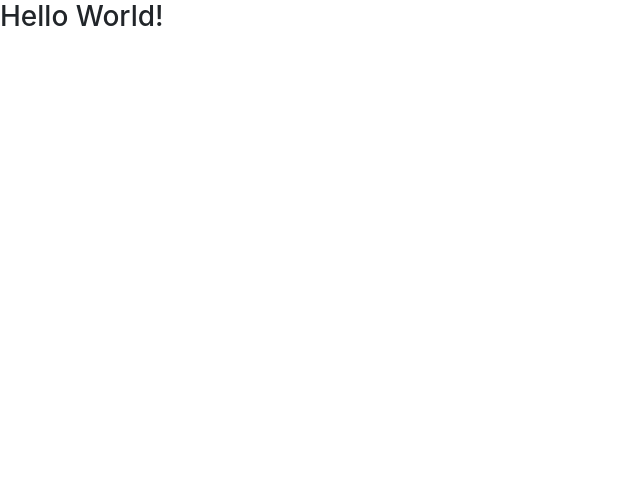
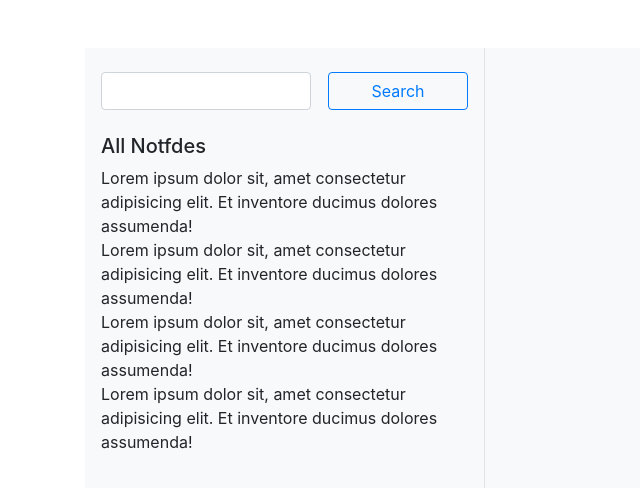
Before and after one commit to DawidKopys/notify, a React app: page / in a window 1280 px wide. Shown: the top 488 px of the page, without its empty margins (0-640 px from the left). Built offline with nearby package versions, Linux system fonts and the light colour scheme.

Commit message:
Initial layout

```diff
--- a/src/App.js
+++ b/src/App.js
@@ -3,6 +3,41 @@ import './App.scss';
 
 export default class App extends Component {
   render() {
-    return <h3>Hello World!</h3>;
+    return (
+      <div className='container mt-5'>
+        {/* todo: remove border-right */}
+        <aside className='sidebar float-left border-right px-3'>
+          <div className='note-search-container d-flex justify-content-between my-4'>
+            <input type='text' className='form-control note-search-input' />
+            <button
+              type='button'
+              className='btn btn-outline-primary note-search-btn'
+            >
+              Search
+            </button>
+          </div>
+          <h5 className>All Notfdes</h5>
+          <ul className='list-unstyled notes-list'>
+            <li>
+              Lorem ipsum dolor sit, amet consectetur adipisicing elit. Et
+              inventore ducimus dolores assumenda!
+            </li>
+            <li>
+              Lorem ipsum dolor sit, amet consectetur adipisicing elit. Et
+              inventore ducimus dolores assumenda!
+            </li>
+            <li>
+              Lorem ipsum dolor sit, amet consectetur adipisicing elit. Et
+              inventore ducimus dolores assumenda!
+            </li>
+            <li>
+              Lorem ipsum dolor sit, amet consectetur adipisicing elit. Et
+              inventore ducimus dolores assumenda!
+            </li>
+          </ul>
+        </aside>
+        <main className='content bg-light'></main>
+      </div>
+    );
   }
 }
--- a/src/App.scss
+++ b/src/App.scss
@@ -14,3 +14,12 @@ $sidebar-width: 400px;
   height: 90vh;
   padding-left: $sidebar-width;
 }
+.note-search-container {
+  .note-search-btn {
+    width: 140px;
+  }
+
+  .note-search-input {
+    width: 210px;
+  }
+}
```
